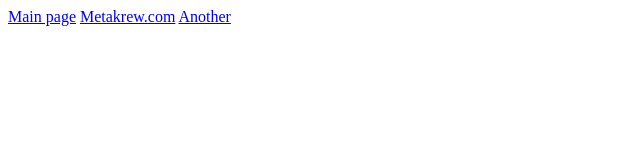
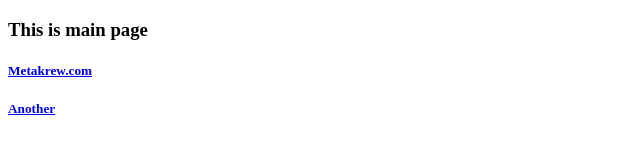
Before and after one commit to genius21513/nginx-only, a plain HTML site: page static/index.html in a window 1280 px wide. Shown: the whole page, without its empty margins (0-640 px from the left). Drawn offline with Linux system fonts and the light colour scheme.

Commit message:
Update index.html

```diff
--- a/static/index.html
+++ b/static/index.html
@@ -7,8 +7,14 @@
     <title>Index page</title>
 </head>
 <body>
-    <a href="/">Main page</a>
-    <a href="/metakrew.com">Metakrew.com</a>
-    <a href="/another.com">Another</a>
+    <h3>This is main page</h3>
+    <div>
+        <h5>
+            <a href="/metakrew.com">Metakrew.com</a>
+        </h5>
+        <h5>
+            <a href="/another.com">Another</a>
+        </h5>
+    </div>
 </body>
 </html>
```
